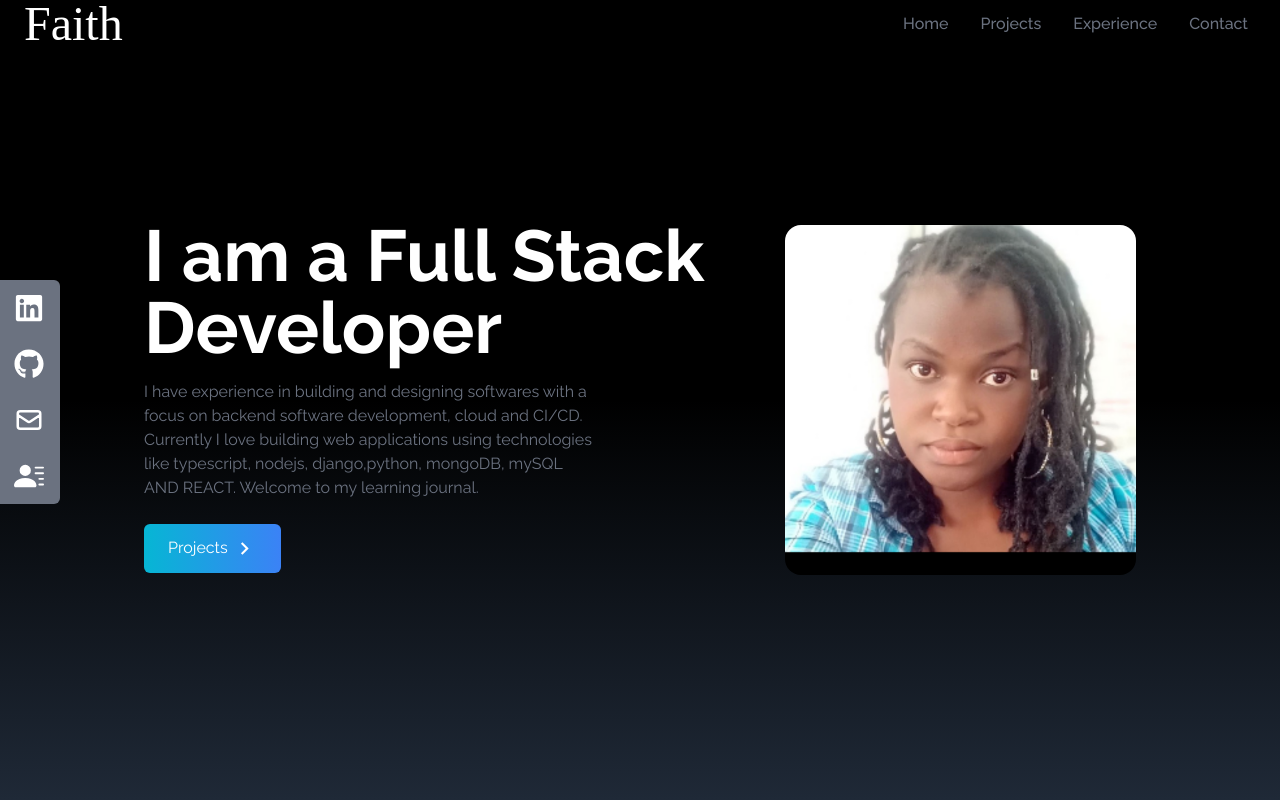
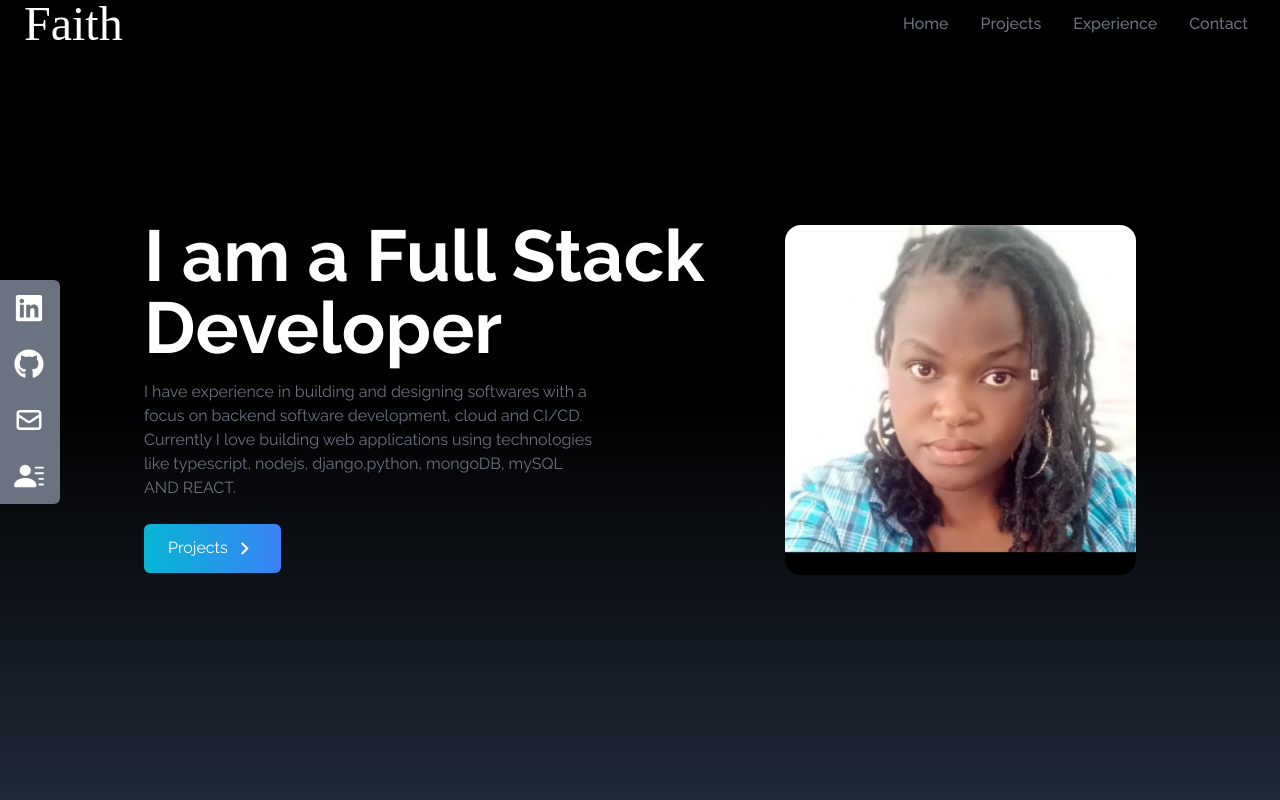
Before and after one commit to Faith-qa/portfolio, a React (Create React App) app in the folder journal/: page / in a window 1280 px wide. Shown: the top 800 px of the page. Built offline with nearby package versions, Linux system fonts and the light colour scheme.

Commit message:
updated pictures

```diff
--- a/journal/src/components/Home.jsx
+++ b/journal/src/components/Home.jsx
@@ -20,7 +20,6 @@ const Home = () => {
             Currently I love building web applications using technologies like
             typescript, nodejs, django,python, mongoDB, mySQL AND REACT.
 
-            Welcome to my learning journal.
           </p>
           <div>
             <Link to="projects" smooth duration={500} className=' group text-white w-fit px-6 py-3 my-2 flex items-center rounded-md
```
